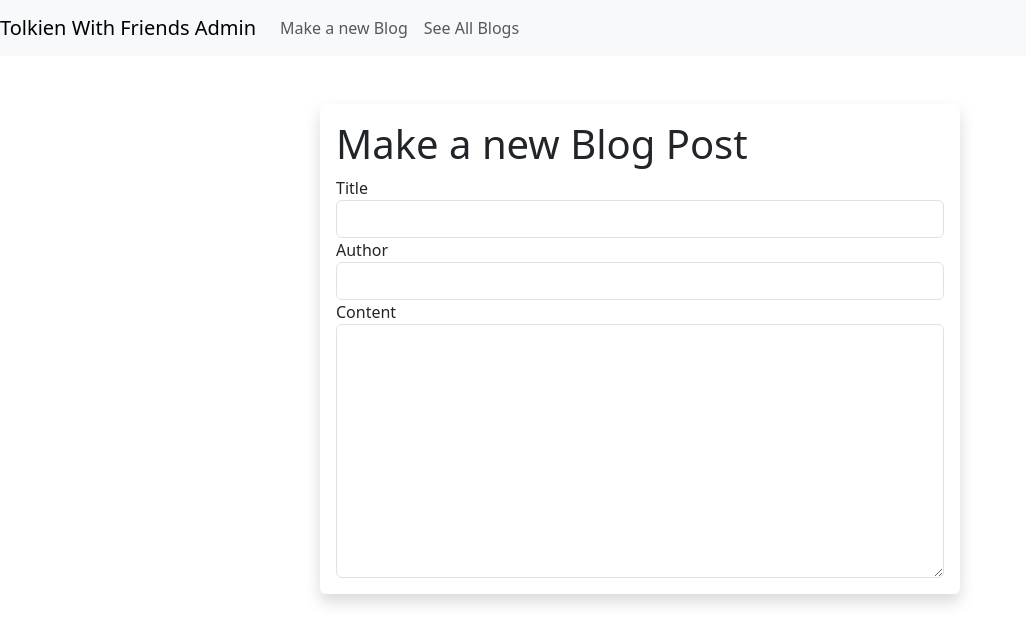
After one commit to joshthecomposer/TWF_Website, a Flask app: page /admin/blogs in a window 1280 px wide. The commit adds this page. Shown: the top 644 px of the page, without its empty margins (0-1026 px from the left). Run offline with Flask 2, Linux system fonts and the light colour scheme.

Commit message:
some admin stuff

```diff
--- a/application.py
+++ b/application.py
@@ -1,5 +1,5 @@
 from flask_app import application
-from flask_app.controllers import controller
+from flask_app.controllers import controller, admin_controller
 from dotenv import load_dotenv
 load_dotenv()
 
--- /dev/null
+++ b/flask_app/controllers/admin_controller.py
@@ -0,0 +1,47 @@
+from flask import jsonify, send_from_directory, render_template, session, redirect, request
+from flask_app import application as app
+from flask_app.models.admin import Admin
+from flask_bcrypt import Bcrypt
+bcrypt = Bcrypt(app)
+
+@app.route("/admin/reg", methods=["GET"])
+def login_reg():
+    return render_template("admin_reg.html")
+
+@app.route("/admin", methods=["GET"])
+def admin_index():
+    if (not Admin.check()):
+        return redirect("/")
+    return redirect("/admin/dashboard")
+
+@app.route("/admin/blogs", methods=["GET"])
+def blog():
+    session['admin'] = 1
+    if (not Admin.check()):
+        return redirect("/")
+    return render_template("blog.html")
+
+@app.route("/admin/dashboard", methods=["GET"])
+def dashboard():
+    if (not Admin.check()):
+        return redirect("/")
+    return render_template("dashboard.html")
+
+@app.route("/admin/blogs/all", methods=["GET"])
+def all_blogs():
+    if (not Admin.check()):
+        return redirect("/")
+    return render_template("all_blogs.html")
+
+@app.route("/admin/blogs/create", methods=["POST"])
+def create_blog():
+    if(not Admin.check()):
+        return redirect("/")
+    # do things
+    return redirect("/admin/blogs/all")
+
+@app.route("/admin/tokens/generate")
+def generate_token():
+    if(not Admin.check()):
+        return redirect("/")
+    return render_template("token_form.html")
--- a/flask_app/controllers/controller.py
+++ b/flask_app/controllers/controller.py
@@ -1,4 +1,4 @@
-from flask import jsonify, send_from_directory
+from flask import jsonify, send_from_directory, render_template
 from flask_app import application as app
 import feedparser
 
@@ -18,7 +18,6 @@ def directory(path):
 def latest():
     e = EPISODES.entries[0]
     print(e.title)
-    # e.links[0].href
     return jsonify(e)
 
 @app.route("/api/episodes", methods = ["GET"])
--- /dev/null
+++ b/flask_app/models/admin.py
@@ -0,0 +1,25 @@
+from flask_app.config.mysqlconnection import connectToMySQL
+from flask import session
+
+DB = "twfdb"
+
+class Admin:
+    def __init__(self, data):
+        self.id = data["id"]
+        self.first_name = data["first_name"]
+        self.last_name = data["last_name"]
+        self.email = data["email"]
+        self.password = data["password"]
+        self.created_at = data["created_at"]
+        self.updated_at = data["updated_at"]
+
+    @classmethod
+    def create(cls, data):
+        query = "INSERT INTO admins (first_name, last_name, email, password) VALUES (%(first_name)s,%(last_name)s,%(email)s,%(password)s);"
+        return connectToMySQL(DB).query_db(query, data)
+
+    @staticmethod
+    def check():
+        if ('admin' in session):
+            return True
+        return False
--- a/flask_app/templates/blog.html
+++ b/flask_app/templates/blog.html
@@ -1,12 +1,24 @@
 <!DOCTYPE html>
 <html lang="en">
-<head>
-    <meta charset="UTF-8">
-    <meta http-equiv="X-UA-Compatible" content="IE=edge">
-    <meta name="viewport" content="width=device-width, initial-scale=1.0">
-    <title>New Blog Post</title>
-</head>
+{%include "header.html"%}
+{%include "nav.html"%}
 <body>
-
+    <div class="container col-md-6 col-sm-12 my-5 shadow rounded p-3">
+        <h1>Make a new Blog Post</h1>
+        <form action="/admin/blogs/create" method="post">
+            <div class="form-group">
+                <label for="title">Title</label>
+                <input type="text" class="form-control" name="title">
+            </div>
+            <div class="form-group">
+                <label for="author">Author</label>
+                <input type="text" class="form-control" name="author">
+            </div>
+            <div class="form-group">
+                <label for="content">Content</label>
+                <textarea class="form-control" name="content" id="" cols="30" rows="10"></textarea>
+            </div>
+        </form>
+    </div>
 </body>
 </html>
--- /dev/null
+++ b/flask_app/templates/header.html
@@ -0,0 +1,8 @@
+<head>
+    <meta charset="UTF-8">
+    <meta http-equiv="X-UA-Compatible" content="IE=edge">
+    <meta name="viewport" content="width=device-width, initial-scale=1.0">
+    <link href="https://cdn.jsdelivr.net/npm/bootstrap@5.3.0-alpha1/dist/css/bootstrap.min.css" rel="stylesheet" integrity="sha384-GLhlTQ8iRABdZLl6O3oVMWSktQOp6b7In1Zl3/Jr59b6EGGoI1aFkw7cmDA6j6gD" crossorigin="anonymous">
+    <script src="https://cdn.jsdelivr.net/npm/bootstrap@5.3.0-alpha1/dist/js/bootstrap.bundle.min.js" integrity="sha384-w76AqPfDkMBDXo30jS1Sgez6pr3x5MlQ1ZAGC+nuZB+EYdgRZgiwxhTBTkF7CXvN" crossorigin="anonymous" defer></script>
+    <title>New Blog Post</title>
+</head>
--- /dev/null
+++ b/flask_app/templates/nav.html
@@ -0,0 +1,11 @@
+<nav class="navbar navbar-expand-lg navbar-light bg-light">
+    <a class="navbar-brand mr-5" href="/">Tolkien With Friends Admin</a>
+    <ul class="navbar-nav mr-auto">
+        <li class="nav-item">
+            <a class="nav-link" href="/admin/blogs">Make a new Blog</a>
+        </li>
+        <li class="nav-item">
+            <a class="nav-link" href="/admin/blogs/all">See All Blogs</a>
+        </li>
+    </ul>
+</nav>
--- a/requirements.txt
+++ b/requirements.txt
@@ -1,4 +1,6 @@
 -i https://pypi.org/simple
+
+bcrypt==4.0.1; python_version >= '3.6'
 
 cffi==1.15.1
 
@@ -11,6 +13,8 @@ cryptography==39.0.2; python_version >= '3.6'
 feedparser==6.0.10
 
 flask==2.2.3
+
+flask-bcrypt==1.0.1
 
 flask-cors==3.0.10
 
```
Also changed, not shown: flask_app/models/blog.py (added, +18 -0 lines), flask_app/templates/all_blogs.html (added, +8 -0 lines), flask_app/templates/dashboard.html (added, +8 -0 lines), flask_app/models/model.py (deleted), 4 other files.
